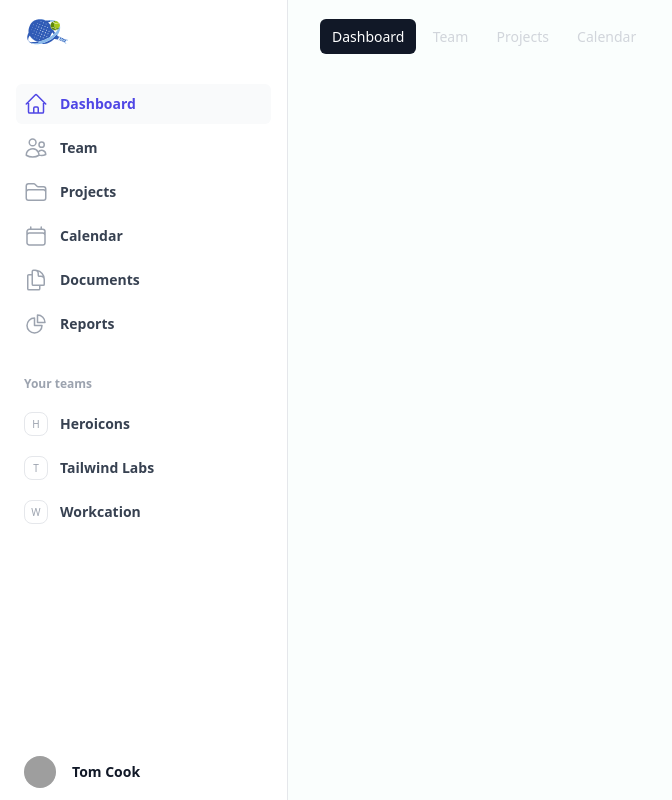
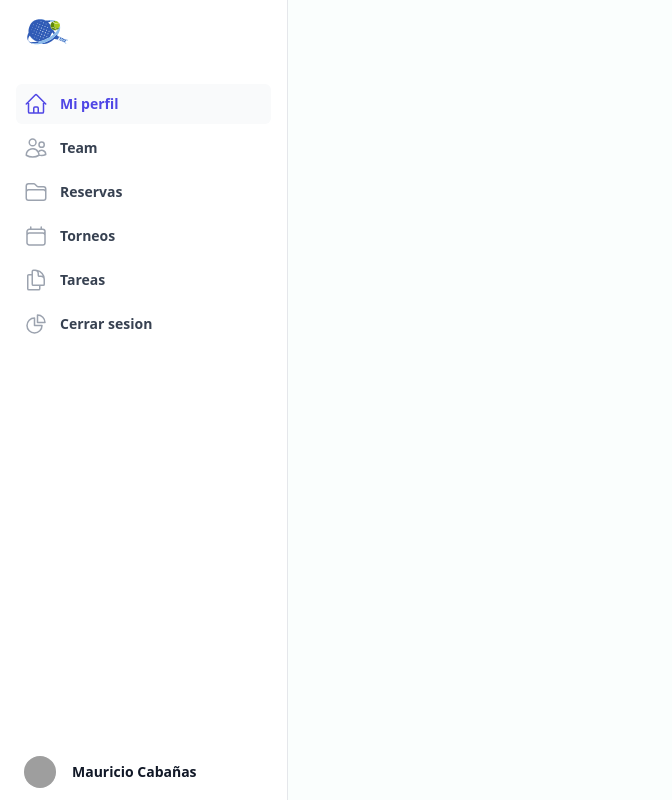
Before and after one commit to Mauricaba/PadelHack, a Flask app: page /dashboard in a window 1280 px wide. Shown: the whole page, without its empty margins (0-672 px from the left). Run offline with Flask 3, Linux system fonts and the light colour scheme; some libraries are stand-ins or nearby versions; grey boxes are pictures that could not be loaded.

Commit message:
Label  from dashboard

```diff
--- a/templates/dashboard.html
+++ b/templates/dashboard.html
@@ -7,38 +7,13 @@
       <div class="relative z-50 lg:hidden" role="dialog" aria-modal="true">
         <!--
           Off-canvas menu backdrop, show/hide based on off-canvas menu state.
-
-          Entering: "transition-opacity ease-linear duration-300"
-            From: "opacity-0"
-            To: "opacity-100"
-          Leaving: "transition-opacity ease-linear duration-300"
-            From: "opacity-100"
-            To: "opacity-0"
         -->
         <div class="fixed inset-0 bg-gray-900/80"></div>
 
         <div class="fixed inset-0 flex">
-          <!--
-            Off-canvas menu, show/hide based on off-canvas menu state.
 
-            Entering: "transition ease-in-out duration-300 transform"
-              From: "-translate-x-full"
-              To: "translate-x-0"
-            Leaving: "transition ease-in-out duration-300 transform"
-              From: "translate-x-0"
-              To: "-translate-x-full"
-          -->
           <div class="relative mr-16 flex w-full max-w-xs flex-1">
-            <!--
-              Close button, show/hide based on off-canvas menu state.
 
-              Entering: "ease-in-out duration-300"
-                From: "opacity-0"
-                To: "opacity-100"
-              Leaving: "ease-in-out duration-300"
-                From: "opacity-100"
-                To: "opacity-0"
-            -->
             <div class="absolute left-full top-0 flex w-16 justify-center pt-5">
               <button type="button" class="-m-2.5 p-2.5">
                 <span class="sr-only">Close sidebar</span>
@@ -51,7 +26,7 @@
             <!-- Sidebar component, swap this element with another sidebar if you like -->
             <div class="flex grow flex-col gap-y-5 overflow-y-auto bg-white px-6 pb-2">
               <div class="flex h-16 shrink-0 items-center">
-                <img class="h-8 w-auto" src="https://tailwindui.com/img/logos/mark.svg?color=indigo&shade=600" alt="Your Company">
+                <img class="h-8 w-auto" src="static/LogoPadelHack.svg" alt="Your Company">
               </div>
               <nav class="flex flex-1 flex-col">
                 <ul role="list" class="flex flex-1 flex-col gap-y-7">
@@ -63,7 +38,7 @@
                           <svg class="h-6 w-6 shrink-0 text-indigo-600" fill="none" viewBox="0 0 24 24" stroke-width="1.5" stroke="currentColor" aria-hidden="true">
                             <path stroke-linecap="round" stroke-linejoin="round" d="M2.25 12l8.954-8.955c.44-.439 1.152-.439 1.591 0L21.75 12M4.5 9.75v10.125c0 .621.504 1.125 1.125 1.125H9.75v-4.875c0-.621.504-1.125 1.125-1.125h2.25c.621 0 1.125.504 1.125 1.125V21h4.125c.621 0 1.125-.504 1.125-1.125V9.75M8.25 21h8.25" />
                           </svg>
-                          Dashboard
+                          Mi perfil
                         </a>
                       </li>
                       <li>
@@ -79,7 +54,7 @@
                           <svg class="h-6 w-6 shrink-0 text-gray-400 group-hover:text-indigo-600" fill="none" viewBox="0 0 24 24" stroke-width="1.5" stroke="currentColor" aria-hidden="true">
                             <path stroke-linecap="round" stroke-linejoin="round" d="M2.25 12.75V12A2.25 2.25 0 014.5 9.75h15A2.25 2.25 0 0121.75 12v.75m-8.69-6.44l-2.12-2.12a1.5 1.5 0 00-1.061-.44H4.5A2.25 2.25 0 002.25 6v12a2.25 2.25 0 002.25 2.25h15A2.25 2.25 0 0021.75 18V9a2.25 2.25 0 00-2.25-2.25h-5.379a1.5 1.5 0 01-1.06-.44z" />
                           </svg>
-                          Projects
+                          Reservas
                         </a>
                       </li>
                       <li>
@@ -87,7 +62,7 @@
                           <svg class="h-6 w-6 shrink-0 text-gray-400 group-hover:text-indigo-600" fill="none" viewBox="0 0 24 24" stroke-width="1.5" stroke="currentColor" aria-hidden="true">
                             <path stroke-linecap="round" stroke-linejoin="round" d="M6.75 3v2.25M17.25 3v2.25M3 18.75V7.5a2.25 2.25 0 012.25-2.25h13.5A2.25 2.25 0 0121 7.5v11.25m-18 0A2.25 2.25 0 005.25 21h13.5A2.25 2.25 0 0021 18.75m-18 0v-7.5A2.25 2.25 0 015.25 9h13.5A2.25 2.25 0 0121 11.25v7.5" />
                           </svg>
-                          Calendar
+                          Torneos
                         </a>
                       </li>
                       <li>
@@ -95,7 +70,7 @@
                           <svg class="h-6 w-6 shrink-0 text-gray-400 group-hover:text-indigo-600" fill="none" viewBox="0 0 24 24" stroke-width="1.5" stroke="currentColor" aria-hidden="true">
                             <path stroke-linecap="round" stroke-linejoin="round" d="M15.75 17.25v3.375c0 .621-.504 1.125-1.125 1.125h-9.75a1.125 1.125 0 01-1.125-1.125V7.875c0-.621.504-1.125 1.125-1.125H6.75a9.06 9.06 0 011.5.124m7.5 10.376h3.375c.621 0 1.125-.504 1.125-1.125V11.25c0-4.46-3.243-8.161-7.5-8.876a9.06 9.06 0 00-1.5-.124H9.375c-.621 0-1.125.504-1.125 1.125v3.5m7.5 10.375H9.375a1.125 1.125 0 01-1.125-1.125v-9.25m12 6.625v-1.875a3.375 3.375 0 00-3.375-3.375h-1.5a1.125 1.125 0 01-1.125-1.125v-1.5a3.375 3.375 0 00-3.375-3.375H9.75" />
                           </svg>
-                          Documents
+                          Tareas
                         </a>
                       </li>
                       <li>
@@ -104,31 +79,7 @@
                             <path stroke-linecap="round" stroke-linejoin="round" d="M10.5 6a7.5 7.5 0 107.5 7.5h-7.5V6z" />
                             <path stroke-linecap="round" stroke-linejoin="round" d="M13.5 10.5H21A7.5 7.5 0 0013.5 3v7.5z" />
                           </svg>
-                          Reports
-                        </a>
-                      </li>
-                    </ul>
-                  </li>
-                  <li>
-                    <div class="text-xs font-semibold leading-6 text-gray-400">Your teams</div>
-                    <ul role="list" class="-mx-2 mt-2 space-y-1">
-                      <li>
-                        <!-- Current: "bg-gray-50 text-indigo-600", Default: "text-gray-700 hover:text-indigo-600 hover:bg-gray-50" -->
-                        <a href="#" class="text-gray-700 hover:text-indigo-600 hover:bg-gray-50 group flex gap-x-3 rounded-md p-2 text-sm leading-6 font-semibold">
-                          <span class="flex h-6 w-6 shrink-0 items-center justify-center rounded-lg border text-[0.625rem] font-medium bg-white text-gray-400 border-gray-200 group-hover:border-indigo-600 group-hover:text-indigo-600">H</span>
-                          <span class="truncate">Heroicons</span>
-                        </a>
-                      </li>
-                      <li>
-                        <a href="#" class="text-gray-700 hover:text-indigo-600 hover:bg-gray-50 group flex gap-x-3 rounded-md p-2 text-sm leading-6 font-semibold">
-                          <span class="flex h-6 w-6 shrink-0 items-center justify-center rounded-lg border text-[0.625rem] font-medium bg-white text-gray-400 border-gray-200 group-hover:border-indigo-600 group-hover:text-indigo-600">T</span>
-                          <span class="truncate">Tailwind Labs</span>
-                        </a>
-                      </li>
-                      <li>
-                        <a href="#" class="text-gray-700 hover:text-indigo-600 hover:bg-gray-50 group flex gap-x-3 rounded-md p-2 text-sm leading-6 font-semibold">
-                          <span class="flex h-6 w-6 shrink-0 items-center justify-center rounded-lg border text-[0.625rem] font-medium bg-white text-gray-400 border-gray-200 group-hover:border-indigo-600 group-hover:text-indigo-600">W</span>
-                          <span class="truncate">Workcation</span>
+                          Cerrar sesion
                         </a>
                       </li>
                     </ul>
@@ -157,7 +108,7 @@
                       <svg class="h-6 w-6 shrink-0 text-indigo-600" fill="none" viewBox="0 0 24 24" stroke-width="1.5" stroke="currentColor" aria-hidden="true">
                         <path stroke-linecap="round" stroke-linejoin="round" d="M2.25 12l8.954-8.955c.44-.439 1.152-.439 1.591 0L21.75 12M4.5 9.75v10.125c0 .621.504 1.125 1.125 1.125H9.75v-4.875c0-.621.504-1.125 1.125-1.125h2.25c.621 0 1.125.504 1.125 1.125V21h4.125c.621 0 1.125-.504 1.125-1.125V9.75M8.25 21h8.25" />
                       </svg>
-                      Dashboard
+                      Mi perfil
                     </a>
                   </li>
                   <li>
@@ -173,7 +124,7 @@
                       <svg class="h-6 w-6 shrink-0 text-gray-400 group-hover:text-indigo-600" fill="none" viewBox="0 0 24 24" stroke-width="1.5" stroke="currentColor" aria-hidden="true">
                         <path stroke-linecap="round" stroke-linejoin="round" d="M2.25 12.75V12A2.25 2.25 0 014.5 9.75h15A2.25 2.25 0 0121.75 12v.75m-8.69-6.44l-2.12-2.12a1.5 1.5 0 00-1.061-.44H4.5A2.25 2.25 0 002.25 6v12a2.25 2.25 0 002.25 2.25h15A2.25 2.25 0 0021.75 18V9a2.25 2.25 0 00-2.25-2.25h-5.379a1.5 1.5 0 01-1.06-.44z" />
                       </svg>
-                      Projects
+                      Reservas
                     </a>
                   </li>
                   <li>
@@ -181,7 +132,7 @@
                       <svg class="h-6 w-6 shrink-0 text-gray-400 group-hover:text-indigo-600" fill="none" viewBox="0 0 24 24" stroke-width="1.5" stroke="currentColor" aria-hidden="true">
                         <path stroke-linecap="round" stroke-linejoin="round" d="M6.75 3v2.25M17.25 3v2.25M3 18.75V7.5a2.25 2.25 0 012.25-2.25h13.5A2.25 2.25 0 0121 7.5v11.25m-18 0A2.25 2.25 0 005.25 21h13.5A2.25 2.25 0 0021 18.75m-18 0v-7.5A2.25 2.25 0 015.25 9h13.5A2.25 2.25 0 0121 11.25v7.5" />
                       </svg>
-                      Calendar
+                      Torneos
                     </a>
                   </li>
                   <li>
@@ -189,7 +140,7 @@
                       <svg class="h-6 w-6 shrink-0 text-gray-400 group-hover:text-indigo-600" fill="none" viewBox="0 0 24 24" stroke-width="1.5" stroke="currentColor" aria-hidden="true">
                         <path stroke-linecap="round" stroke-linejoin="round" d="M15.75 17.25v3.375c0 .621-.504 1.125-1.125 1.125h-9.75a1.125 1.125 0 01-1.125-1.125V7.875c0-.621.504-1.125 1.125-1.125H6.75a9.06 9.06 0 011.5.124m7.5 10.376h3.375c.621 0 1.125-.504 1.125-1.125V11.25c0-4.46-3.243-8.161-7.5-8.876a9.06 9.06 0 00-1.5-.124H9.375c-.621 0-1.125.504-1.125 1.125v3.5m7.5 10.375H9.375a1.125 1.125 0 01-1.125-1.125v-9.25m12 6.625v-1.875a3.375 3.375 0 00-3.375-3.375h-1.5a1.125 1.125 0 01-1.125-1.125v-1.5a3.375 3.375 0 00-3.375-3.375H9.75" />
                       </svg>
-                      Documents
+                      Tareas
                     </a>
                   </li>
                   <li>
@@ -198,31 +149,7 @@
                         <path stroke-linecap="round" stroke-linejoin="round" d="M10.5 6a7.5 7.5 0 107.5 7.5h-7.5V6z" />
                         <path stroke-linecap="round" stroke-linejoin="round" d="M13.5 10.5H21A7.5 7.5 0 0013.5 3v7.5z" />
                       </svg>
-                      Reports
-                    </a>
-                  </li>
-                </ul>
-              </li>
-              <li>
-                <div class="text-xs font-semibold leading-6 text-gray-400">Your teams</div>
-                <ul role="list" class="-mx-2 mt-2 space-y-1">
-                  <li>
-                    <!-- Current: "bg-gray-50 text-indigo-600", Default: "text-gray-700 hover:text-indigo-600 hover:bg-gray-50" -->
-                    <a href="#" class="text-gray-700 hover:text-indigo-600 hover:bg-gray-50 group flex gap-x-3 rounded-md p-2 text-sm leading-6 font-semibold">
-                      <span class="flex h-6 w-6 shrink-0 items-center justify-center rounded-lg border text-[0.625rem] font-medium bg-white text-gray-400 border-gray-200 group-hover:border-indigo-600 group-hover:text-indigo-600">H</span>
-                      <span class="truncate">Heroicons</span>
-                    </a>
-                  </li>
-                  <li>
-                    <a href="#" class="text-gray-700 hover:text-indigo-600 hover:bg-gray-50 group flex gap-x-3 rounded-md p-2 text-sm leading-6 font-semibold">
-                      <span class="flex h-6 w-6 shrink-0 items-center justify-center rounded-lg border text-[0.625rem] font-medium bg-white text-gray-400 border-gray-200 group-hover:border-indigo-600 group-hover:text-indigo-600">T</span>
-                      <span class="truncate">Tailwind Labs</span>
-                    </a>
-                  </li>
-                  <li>
-                    <a href="#" class="text-gray-700 hover:text-indigo-600 hover:bg-gray-50 group flex gap-x-3 rounded-md p-2 text-sm leading-6 font-semibold">
-                      <span class="flex h-6 w-6 shrink-0 items-center justify-center rounded-lg border text-[0.625rem] font-medium bg-white text-gray-400 border-gray-200 group-hover:border-indigo-600 group-hover:text-indigo-600">W</span>
-                      <span class="truncate">Workcation</span>
+                      Cerrar sesion
                     </a>
                   </li>
                 </ul>
@@ -230,8 +157,8 @@
               <li class="-mx-6 mt-auto">
                 <a href="#" class="flex items-center gap-x-4 px-6 py-3 text-sm font-semibold leading-6 text-gray-900 hover:bg-gray-50">
                   <img class="h-8 w-8 rounded-full bg-gray-50" src="https://images.unsplash.com/photo-1472099645785-5658abf4ff4e?ixlib=rb-1.2.1&ixid=eyJhcHBfaWQiOjEyMDd9&auto=format&fit=facearea&facepad=2&w=256&h=256&q=80" alt="">
-                  <span class="sr-only">Your profile</span>
-                  <span aria-hidden="true">Tom Cook</span>
+                  <span class="sr-only">Mi perfil</span>
+                  <span aria-hidden="true">Mauricio Cabañas</span>
                 </a>
               </li>
             </ul>
@@ -239,25 +166,10 @@
         </div>
       </div>
 
-      <div class="sticky top-0 z-40 flex items-center gap-x-6 bg-white px-4 py-4 shadow-sm sm:px-6 lg:hidden">
-        <button type="button" class="-m-2.5 p-2.5 text-gray-700 lg:hidden">
-          <span class="sr-only">Open sidebar</span>
-          <svg class="h-6 w-6" fill="none" viewBox="0 0 24 24" stroke-width="1.5" stroke="currentColor" aria-hidden="true">
-            <path stroke-linecap="round" stroke-linejoin="round" d="M3.75 6.75h16.5M3.75 12h16.5m-16.5 5.25h16.5" />
-          </svg>
-        </button>
-        <div class="flex-1 text-sm font-semibold leading-6 text-gray-900">Dashboard</div>
-        <a href="#">
-          <span class="sr-only">Your profile</span>
-          <img class="h-8 w-8 rounded-full bg-gray-50" src="https://images.unsplash.com/photo-1472099645785-5658abf4ff4e?ixlib=rb-1.2.1&ixid=eyJhcHBfaWQiOjEyMDd9&auto=format&fit=facearea&facepad=2&w=256&h=256&q=80" alt="">
-        </a>
-      </div>
-
       <main class="lg:pl-72">
         <div class="xl:pr-96">
           <div class="px-6 py-10 sm:px-6 lg:px-8 lg:py-6">
             <!-- Main area -->
-            <!-- {% include 'navbar.html' %} -->
           </div>
         </div>
       </main>
```
